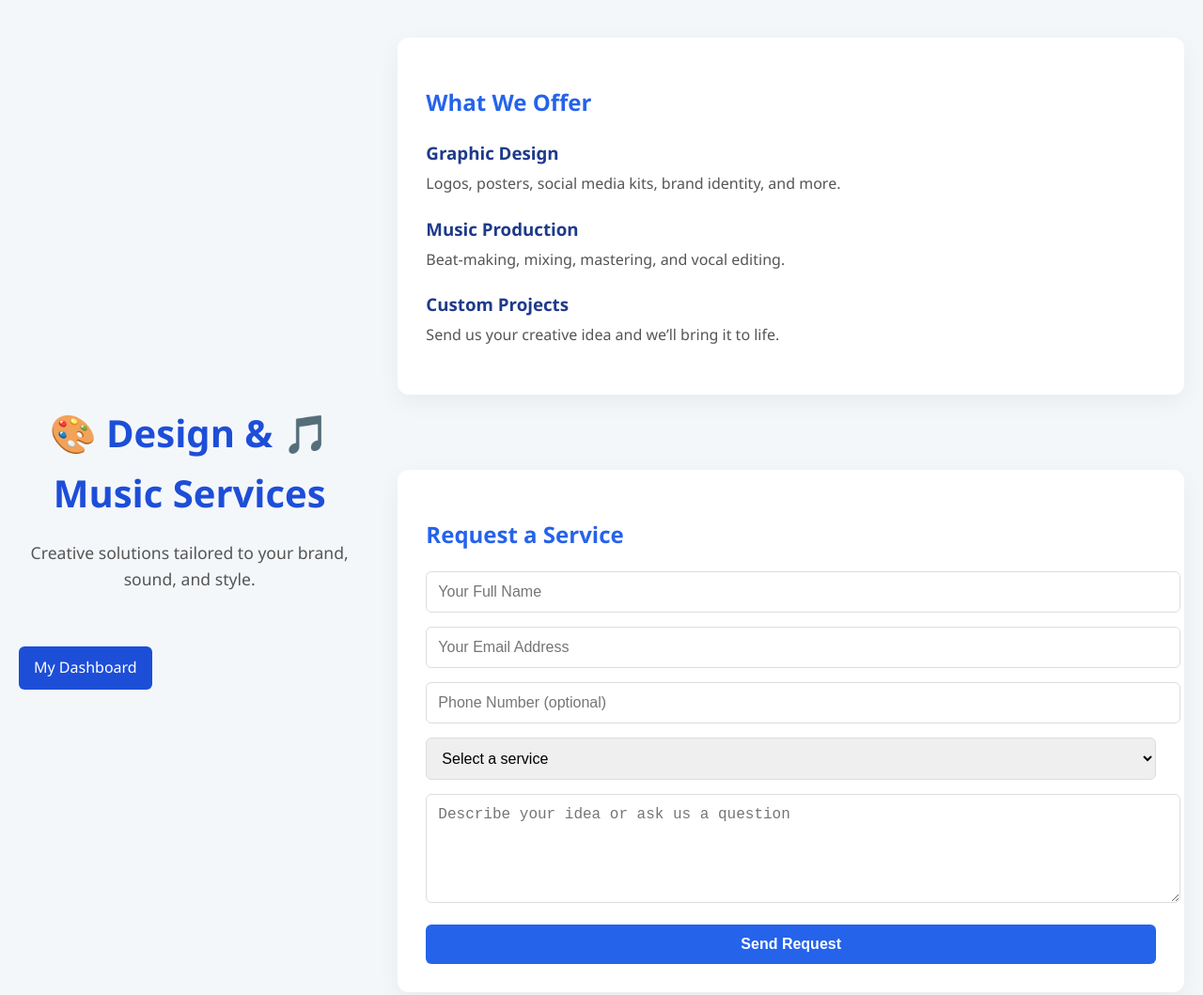
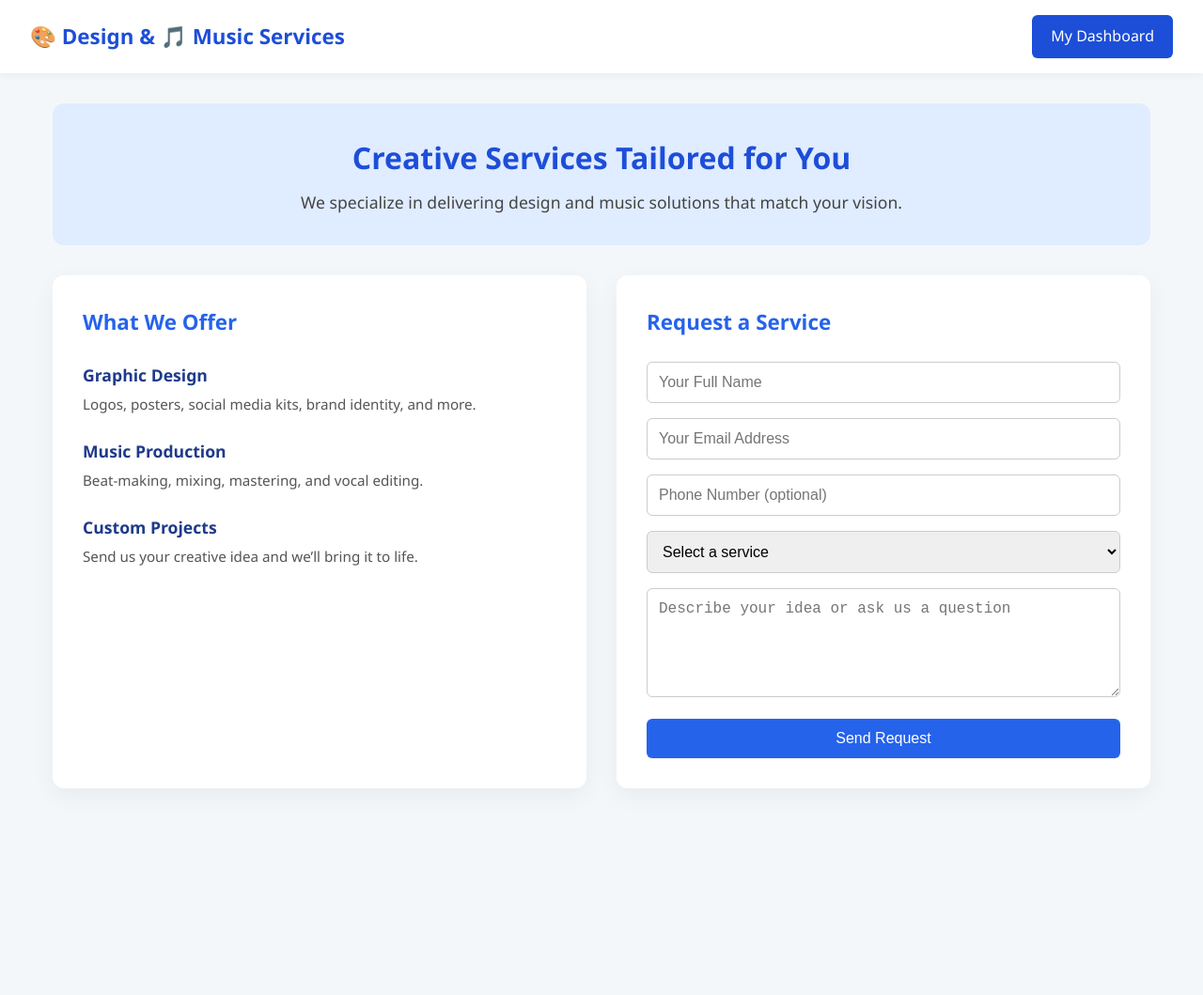
Before and after one commit to pikelelalikho/nexa-east-hub, a website: page public/services-music-online.html in a window 1280 px wide. Shown: the whole page at 94% size. After the commit the page ends 871 px from the top, so only its background shows below. Drawn offline with Linux system fonts and the light colour scheme; no server answers.

Commit message:
Update services-music-online.html

```diff
--- a/public/services-music-online.html
+++ b/public/services-music-online.html
@@ -4,123 +4,132 @@
   <meta charset="UTF-8" />
   <meta name="viewport" content="width=device-width, initial-scale=1, viewport-fit=cover" />
   <title>Dashboard - NEXA East Hub</title>
-  <link rel="stylesheet" href="stylesforms.css" />
   <style>
+    * {
+      box-sizing: border-box;
+      margin: 0;
+      padding: 0;
+    }
+
     body {
       font-family: 'Segoe UI', Tahoma, Geneva, Verdana, sans-serif;
-      margin: 0;
-      padding: 0;
       background: #f4f7fa;
       color: #333;
       line-height: 1.6;
     }
 
-    .top-bar {
-      max-width: 1200px;
-      margin: 0 auto;
-      padding: 20px;
+    header {
+      background: white;
+      padding: 1rem 2rem;
+      box-shadow: 0 2px 8px rgba(0, 0, 0, 0.05);
       display: flex;
       justify-content: space-between;
       align-items: center;
       flex-wrap: wrap;
-      gap: 10px;
     }
 
-    .top-bar button {
+    .logo-title {
+      font-size: 1.4rem;
+      font-weight: bold;
+      color: #1d4ed8;
+    }
+
+    .btn {
+      display: inline-block;
+      padding: 10px 20px;
       background: #1d4ed8;
       color: white;
-      border: none;
-      padding: 10px 16px;
       border-radius: 6px;
       font-size: 1rem;
-      cursor: pointer;
+      text-decoration: none;
+      transition: background 0.3s ease;
     }
 
-    .container {
-      max-width: 1200px;
-      margin: auto;
-      padding: 40px 20px;
-      display: flex;
-      flex-wrap: wrap;
-      gap: 40px;
-      justify-content: center;
+    .btn:hover {
+      background: #2563eb;
     }
 
-    .intro {
-      text-align: center;
-      width: 100%;
-      margin-bottom: 30px;
+    .main-wrapper {
+      max-width: 1200px;
+      margin: 2rem auto;
+      padding: 0 1rem;
+      display: grid;
+      grid-template-columns: 1fr;
+      gap: 2rem;
     }
 
-    .intro h1 {
-      font-size: 2.5rem;
-      color: #1d4ed8;
-      margin-bottom: 10px;
+    .intro-box {
+      text-align: center;
+      background: #e0ecff;
+      padding: 2rem;
+      border-radius: 12px;
     }
 
-    .intro p {
-      font-size: 1.1rem;
-      color: #555;
+    .intro-box h1 {
+      font-size: 2rem;
+      color: #1d4ed8;
+      margin-bottom: 0.5rem;
     }
 
-    .services,
-    .form-container {
-      flex: 1 1 450px;
+    .intro-box p {
+      font-size: 1.1rem;
+      color: #444;
+    }
+
+    .grid-section {
+      display: grid;
+      grid-template-columns: 1fr;
+      gap: 2rem;
+    }
+
+    @media (min-width: 768px) {
+      .grid-section {
+        grid-template-columns: 1fr 1fr;
+      }
+    }
+
+    .card {
       background: white;
       border-radius: 12px;
-      padding: 30px;
+      padding: 2rem;
       box-shadow: 0 8px 24px rgba(0, 0, 0, 0.05);
     }
 
-    .services h2,
-    .form-container h2 {
+    .card h2 {
       color: #2563eb;
-      margin-bottom: 20px;
+      margin-bottom: 1.5rem;
+      font-size: 1.4rem;
     }
 
     .service-item {
-      margin-bottom: 20px;
+      margin-bottom: 1.5rem;
     }
 
     .service-item h3 {
-      margin: 0 0 5px;
+      margin-bottom: 0.3rem;
       color: #1e3a8a;
+      font-size: 1.1rem;
     }
 
     .service-item p {
-      margin: 0;
       color: #555;
+      font-size: 0.95rem;
     }
-
-    a.btn {
-  display: inline-block;
-  padding: 10px 16px;
-  background: #1d4ed8;
-  color: white;
-  border-radius: 6px;
-  font-size: 1rem;
-  text-decoration: none;
-  cursor: pointer;
-}
-a.btn:hover {
-  background: #2563eb;
-}
-
 
     form input,
     form textarea,
     form select {
       width: 100%;
-      padding: 12px;
-      margin-bottom: 15px;
-      border: 1px solid #ddd;
+      padding: 0.75rem;
+      margin-bottom: 1rem;
+      border: 1px solid #ccc;
       border-radius: 6px;
       font-size: 1rem;
     }
 
     form button {
       width: 100%;
-      padding: 12px;
+      padding: 0.75rem;
       background: #2563eb;
       color: white;
       border: none;
@@ -143,44 +152,15 @@ a.btn:hover {
       overflow: hidden;
     }
 
-    @media (max-width: 768px) {
-      .container {
+    @media (max-width: 480px) {
+      header {
         flex-direction: column;
-        padding: 20px;
+        gap: 1rem;
+        text-align: center;
       }
 
-      .top-bar {
-        flex-direction: column;
-        align-items: flex-start;
-        gap: 10px;
-      }
-
-      .intro h1 {
-        font-size: 2rem;
-      }
-
-      .intro p {
-        font-size: 1rem;
-      }
-    }
-
-    @media (max-width: 480px) {
-      .container {
-        padding: 20px 15px;
-      }
-
-      .services,
-      .form-container {
-        padding: 20px;
-      }
-
-      .intro h1 {
-        font-size: 1.75rem;
-      }
-
-      .top-bar button {
-        width: 100%;
-        font-size: 1rem;
+      .intro-box h1 {
+        font-size: 1.5rem;
       }
     }
   </style>
@@ -188,58 +168,60 @@ a.btn:hover {
 
 <body>
 
- <div class="top-bar" role="banner">
-  <div class="intro">
-    <h1>🎨 Design & 🎵 Music Services</h1>
-    <p>Creative solutions tailored to your brand, sound, and style.</p>
+  <header>
+    <div class="logo-title">🎨 Design & 🎵 Music Services</div>
+    <a href="user-dashboard.html" class="btn" role="button" aria-label="Go to My Dashboard">My Dashboard</a>
+  </header>
+
+  <div class="main-wrapper">
+    <!-- Intro Section -->
+    <div class="intro-box">
+      <h1>Creative Services Tailored for You</h1>
+      <p>We specialize in delivering design and music solutions that match your vision.</p>
+    </div>
+
+    <div class="grid-section">
+      <!-- Services List -->
+      <section class="card" aria-labelledby="services-heading">
+        <h2 id="services-heading">What We Offer</h2>
+        <div class="service-item">
+          <h3>Graphic Design</h3>
+          <p>Logos, posters, social media kits, brand identity, and more.</p>
+        </div>
+        <div class="service-item">
+          <h3>Music Production</h3>
+          <p>Beat-making, mixing, mastering, and vocal editing.</p>
+        </div>
+        <div class="service-item">
+          <h3>Custom Projects</h3>
+          <p>Send us your creative idea and we’ll bring it to life.</p>
+        </div>
+      </section>
+
+      <!-- Form Section -->
+      <section class="card" aria-labelledby="request-service-heading">
+        <h2 id="request-service-heading">Request a Service</h2>
+        <form id="service-contact-form" novalidate aria-describedby="form-error-message" aria-live="polite">
+          <input type="text" name="name" placeholder="Your Full Name" required aria-required="true" />
+          <input type="email" name="email" placeholder="Your Email Address" required aria-required="true" />
+          <input type="tel" name="phone" placeholder="Phone Number (optional)" pattern="[\+]?[0-9\s\-]{7,15}" title="Enter a valid phone number" />
+
+          <label for="service-select" class="visually-hidden">Select a service</label>
+          <select id="service-select" name="service" required aria-required="true">
+            <option value="" disabled selected>Select a service</option>
+            <option value="Graphic Design">Graphic Design</option>
+            <option value="Music Production">Music Production</option>
+            <option value="Custom Project">Custom Project</option>
+          </select>
+
+          <textarea name="message" placeholder="Describe your idea or ask us a question" rows="5" required aria-required="true"></textarea>
+          <div id="form-error-message" role="alert"></div>
+          <button type="submit">Send Request</button>
+        </form>
+      </section>
+    </div>
   </div>
-  <a href="user-dashboard.html" class="btn" role="button" aria-label="Go to My Dashboard">My Dashboard</a>
-</div>
 
-
-  <main class="container" role="main">
-    <section class="services" aria-labelledby="services-heading">
-      <h2 id="services-heading">What We Offer</h2>
-      <article class="service-item" tabindex="0" aria-label="Graphic Design services">
-        <h3>Graphic Design</h3>
-        <p>Logos, posters, social media kits, brand identity, and more.</p>
-      </article>
-      <article class="service-item" tabindex="0" aria-label="Music Production services">
-        <h3>Music Production</h3>
-        <p>Beat-making, mixing, mastering, and vocal editing.</p>
-      </article>
-      <article class="service-item" tabindex="0" aria-label="Custom Projects">
-        <h3>Custom Projects</h3>
-        <p>Send us your creative idea and we’ll bring it to life.</p>
-      </article>
-    </section>
-
-    <section class="form-container" aria-labelledby="request-service-heading">
-      <h2 id="request-service-heading">Request a Service</h2>
-      <form id="service-contact-form" novalidate aria-describedby="form-error-message" aria-live="polite">
-        <input type="text" name="name" placeholder="Your Full Name" required aria-required="true" aria-label="Full Name" />
-        <input type="email" name="email" placeholder="Your Email Address" required aria-required="true" aria-label="Email Address" />
-        <input type="tel" name="phone" placeholder="Phone Number (optional)" aria-label="Phone Number" pattern="[\+]?[0-9\s\-]{7,15}" title="Enter a valid phone number" />
-        <label for="service-select" class="visually-hidden">Select a service</label>
-        <select id="service-select" name="service" required aria-required="true" aria-label="Select a service">
-          <option value="" disabled selected>Select a service</option>
-          <option value="Graphic Design">Graphic Design</option>
-          <option value="Music Production">Music Production</option>
-          <option value="Custom Project">Custom Project</option>
-        </select>
-        <textarea name="message" placeholder="Describe your idea or ask us a question" rows="5" required aria-required="true" aria-label="Message"></textarea>
-        <div id="form-error-message" role="alert"></div>
-        <button type="submit">Send Request</button>
-      </form>
-    </section>
-  </main>
-<script>
-  document.querySelector('.top-bar button')?.addEventListener('click', () => {
-    window.location.href = 'user-dashboard.html';
-  });
-</script>
-
-  <!-- Unified, clean JS loading -->
-  <script src="script.js"></script>
+  <script src="script.js" defer></script>
 </body>
 </html>
```
